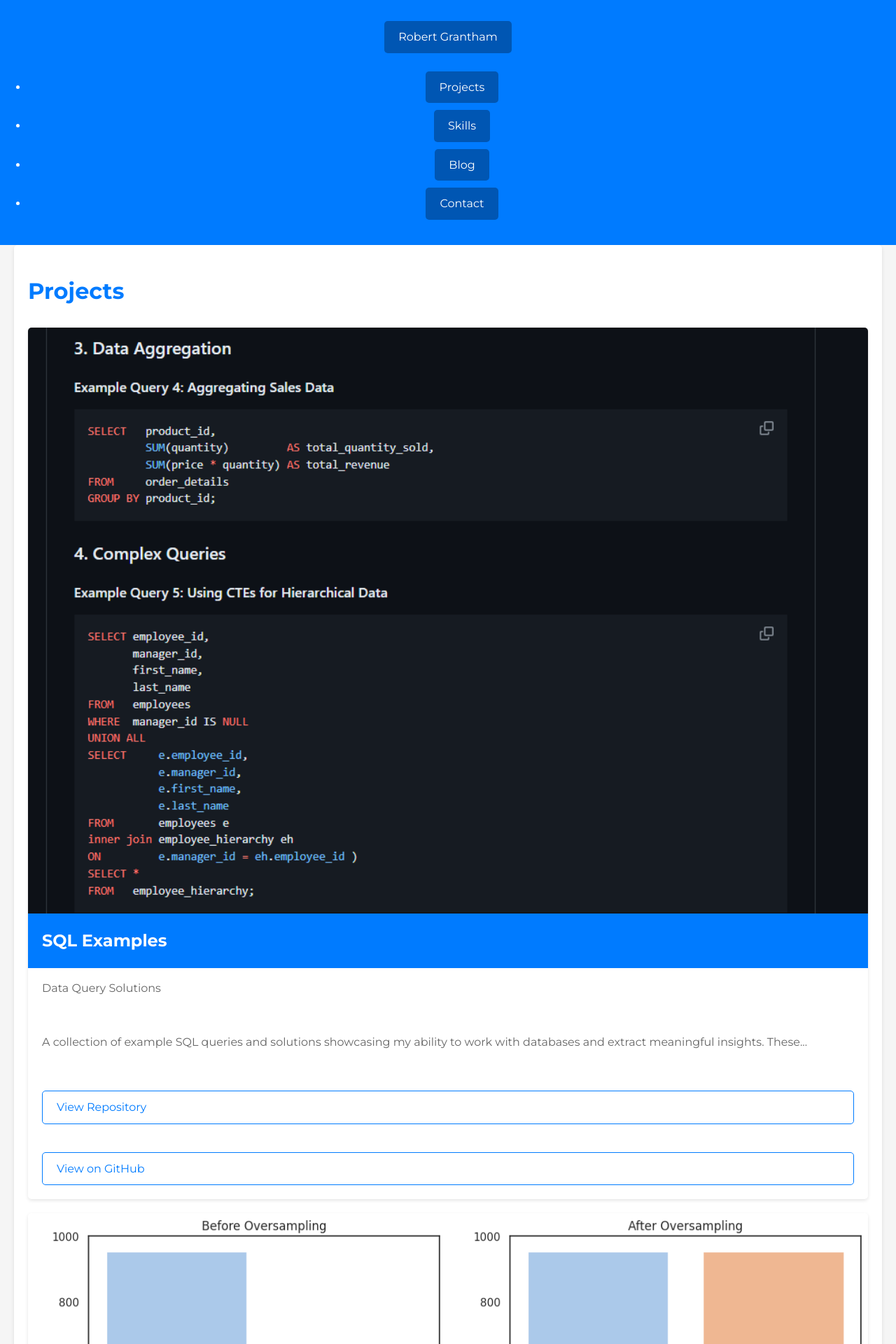
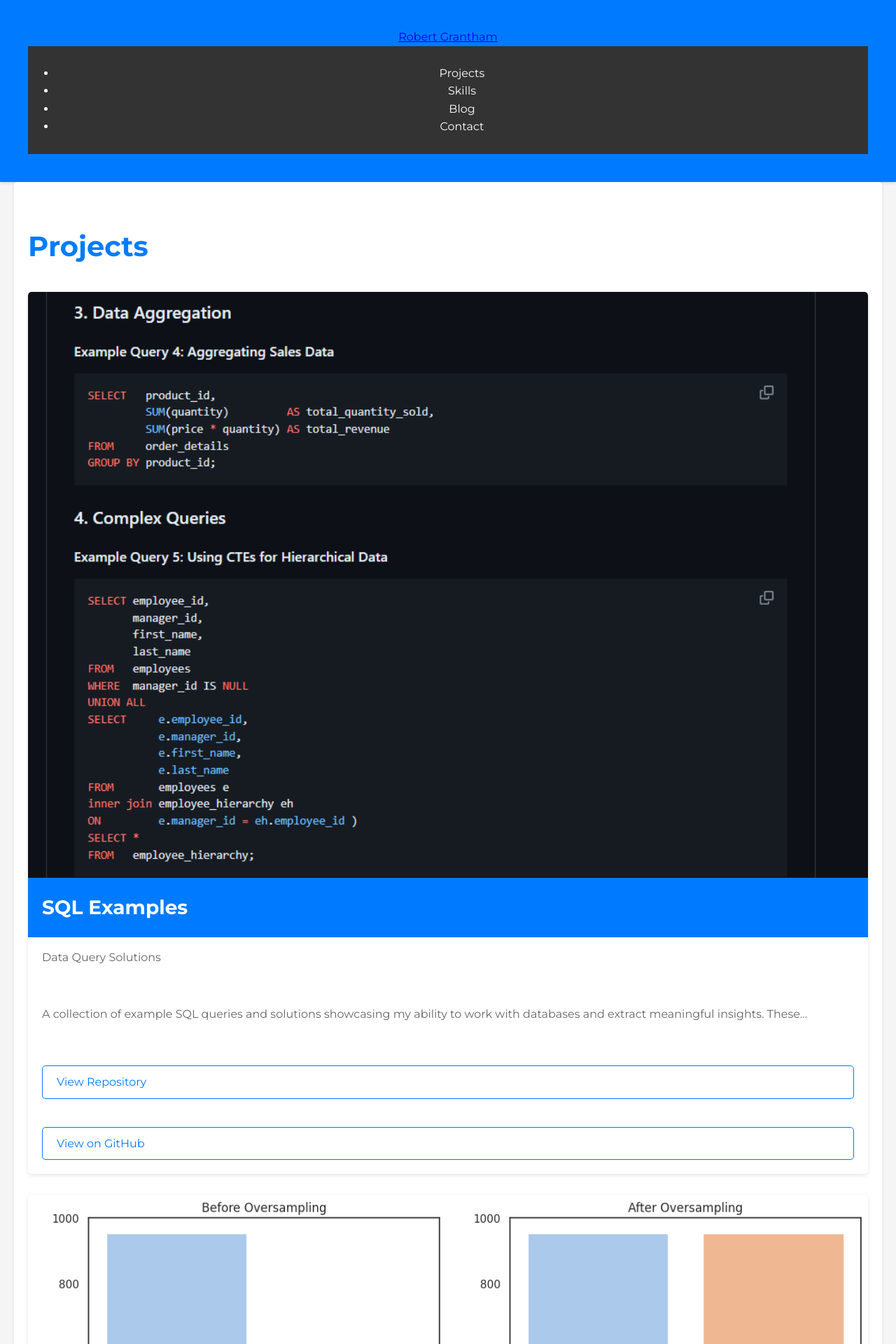
Before and after one commit to rgrantham82/rgrantham82.github.io, a Jekyll site: the page built from index.html, in a window 1280 px wide. Shown: the top 1920 px of the page at 70% size. Built offline with Jekyll 4.4.1, drawn with Linux system fonts in a browser that asks for light colours.

Commit message:
Update styles.css

```diff
--- a/assets/css/styles.css
+++ b/assets/css/styles.css
@@ -13,53 +13,81 @@
     background-color: #007bff;
     color: white;
     text-align: center;
-    padding: 20px 0;
+    padding: 40px 20px;
+    box-shadow: 0 2px 4px rgba(0, 0, 0, 0.1);
+}
+
+header .container {
+    max-width: 1200px;
+    margin: 0 auto;
 }
 
 header h1 {
     margin: 0;
-    font-size: 2.5rem;
+    font-size: 3rem;
+    font-weight: 700;
 }
 
 header p {
-    margin: 5px 0 20px;
-    font-size: 1.2rem;
+    margin: 10px 0;
+    font-size: 1.25rem;
 }
 
-header a {
+header .btn {
     color: white;
     text-decoration: none;
     background-color: #0056b3;
-    padding: 10px 20px;
+    padding: 15px 30px;
     border-radius: 5px;
     display: inline-block;
-    margin-top: 10px;
+    margin-top: 20px;
+    font-size: 1rem;
 }
 
-header a:hover {
+header .btn:hover {
     background-color: #003d7a;
+}
+
+/* Navigation Styles */
+nav {
+    background-color: #333;
+    color: white;
+    text-align: center;
+    padding: 10px 0;
+}
+
+nav a {
+    color: white;
+    text-decoration: none;
+    margin: 0 15px;
+    font-size: 1rem;
+}
+
+nav a:hover {
+    text-decoration: underline;
 }
 
 /* Section Styles */
 section {
-    padding: 40px 20px;
+    padding: 60px 20px;
     max-width: 1200px;
     margin: 0 auto;
     background-color: white;
-    margin-bottom: 20px;
+    margin-bottom: 30px;
     border-radius: 5px;
     box-shadow: 0 2px 5px rgba(0, 0, 0, 0.1);
 }
 
 section h2 {
     margin-top: 0;
-    font-size: 2rem;
+    font-size: 2.5rem;
     color: #007bff;
 }
 
 section p {
-    font-size: 1rem;
+    font-size: 1.1rem;
     color: #666;
+    margin-bottom: 20px;
 }
 
 /* Project Card Styles */
@@ -70,8 +98,13 @@
     background-color: white;
     border-radius: 5px;
     box-shadow: 0 2px 5px rgba(0, 0, 0, 0.1);
-    margin-bottom: 20px;
+    margin-bottom: 30px;
     overflow: hidden;
+    transition: transform 0.3s;
+}
+
+.project-card:hover {
+    transform: translateY(-5px);
 }
 
 .project-card img {
@@ -80,7 +113,7 @@
 }
 
 .project-card h3 {
-    font-size: 1.5rem;
+    font-size: 1.75rem;
     margin: 0;
     padding: 20px;
     background-color: #007bff;
@@ -89,6 +122,7 @@
 
 .project-card p {
     padding: 0 20px 20px;
+    font-size: 1rem;
 }
 
 .project-card a {
```
